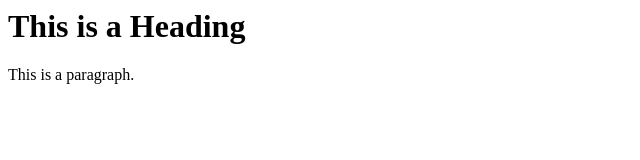
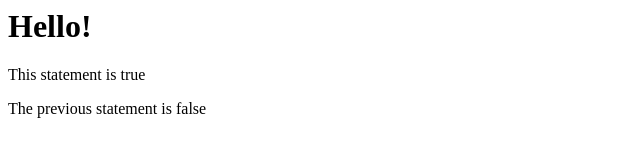
Before and after one commit to JordanB-USM/Venture, a plain HTML site: page index.html in a window 1280 px wide. Shown: the whole page, without its empty margins (0-640 px from the left). Drawn offline with Linux system fonts and the light colour scheme.

Commit message:
Update index.html

```diff
--- a/index.html
+++ b/index.html
@@ -4,8 +4,8 @@
 </head>
 <body>
 
-<h1>This is a Heading</h1>
-<p>This is a paragraph.</p>
-
+<h1>Hello!</h1>
+<p>This statement is true</p>
+<p>The previous statement is false</p>
 </body>
 </html>
```
